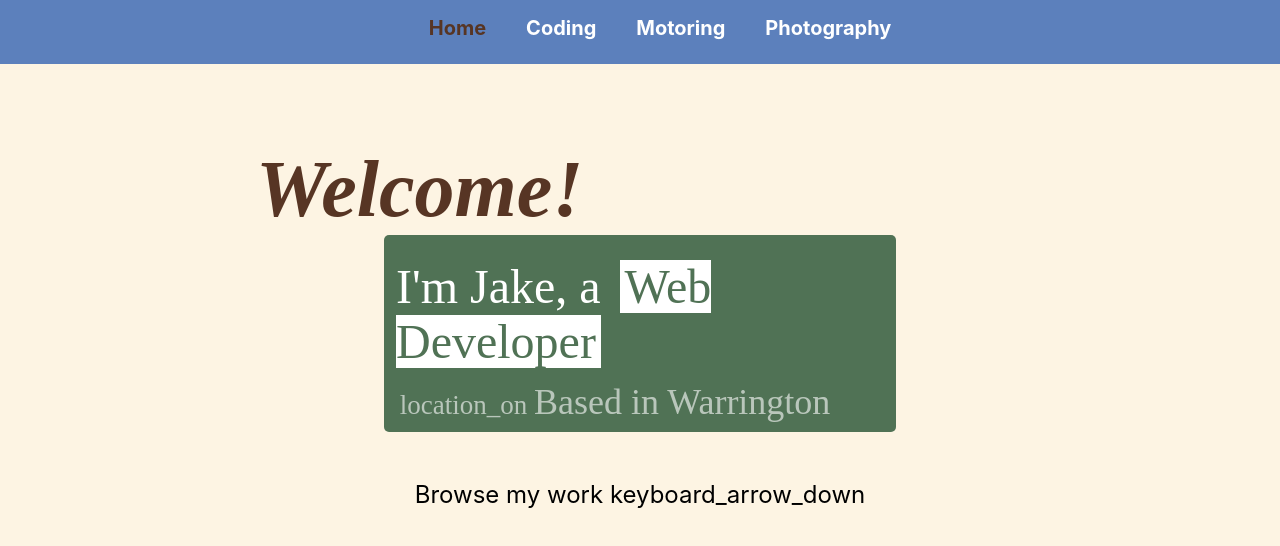
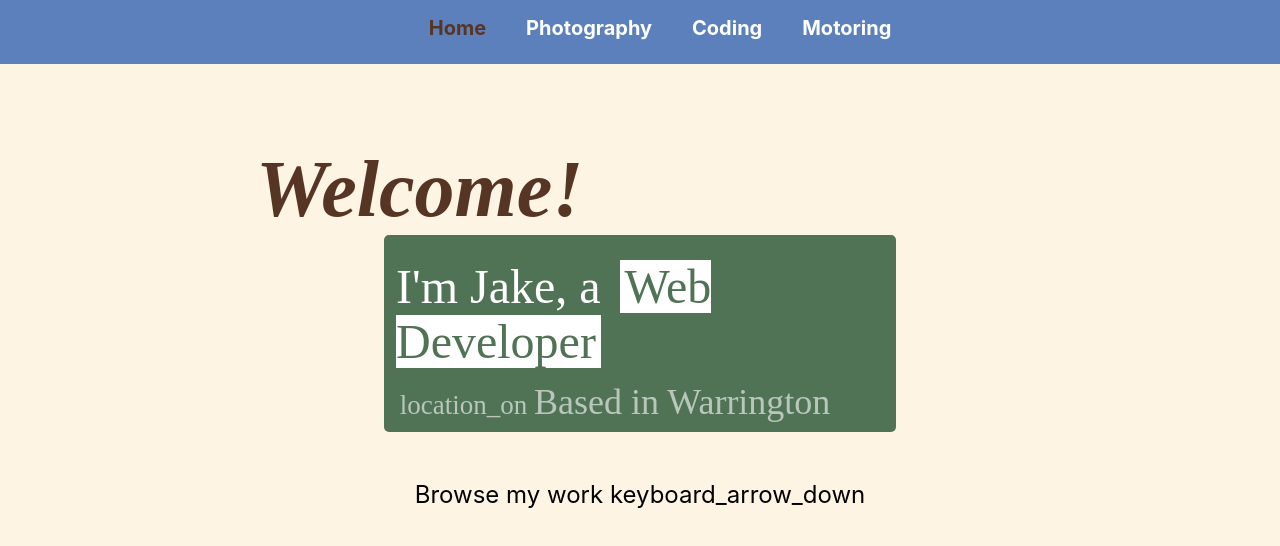
Before and after one commit to siskiuslide/personal-site, a React (Create React App) app: page /home in a window 1280 px wide. Shown: the top 546 px of the page. Built offline with nearby package versions, Linux system fonts and the light colour scheme.

Commit message:
altered navigation order

```diff
--- a/src/components/Navbar/Navbar.jsx
+++ b/src/components/Navbar/Navbar.jsx
@@ -11,6 +11,11 @@ const Navbar = function (props) {
         </NavLink>
       </li>
       <li>
+        <NavLink to="/photography" activeClassName="activePage">
+          Photography
+        </NavLink>
+      </li>
+      <li>
         <NavLink to="/coding" activeClassName="activePage">
           Coding
         </NavLink>
@@ -20,11 +25,6 @@ const Navbar = function (props) {
           Motoring
         </NavLink>
       </li>
-      <li>
-        <NavLink to="/photography" activeClassName="activePage">
-          Photography
-        </NavLink>
-      </li>
     </ul>
   );
 };
```
